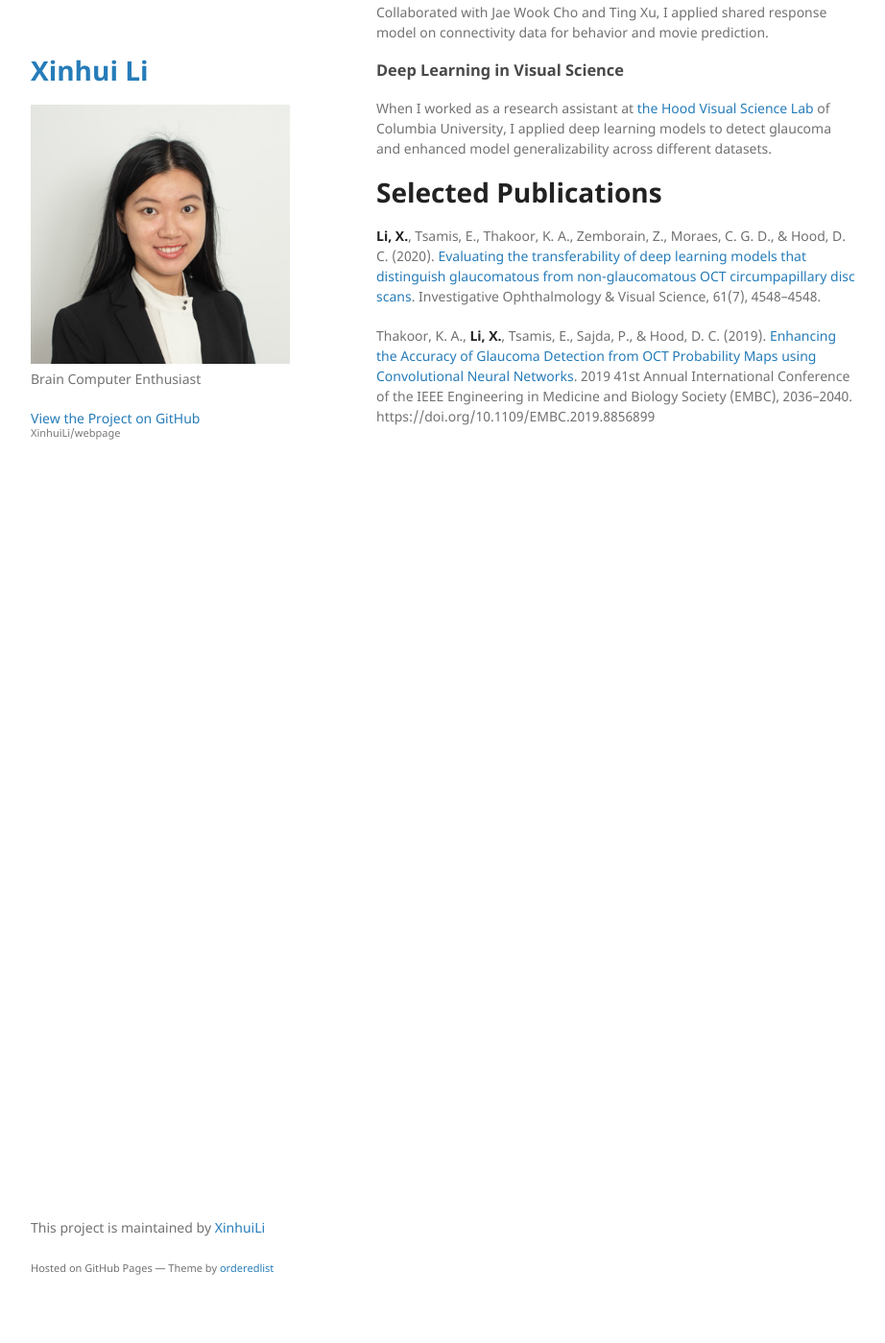
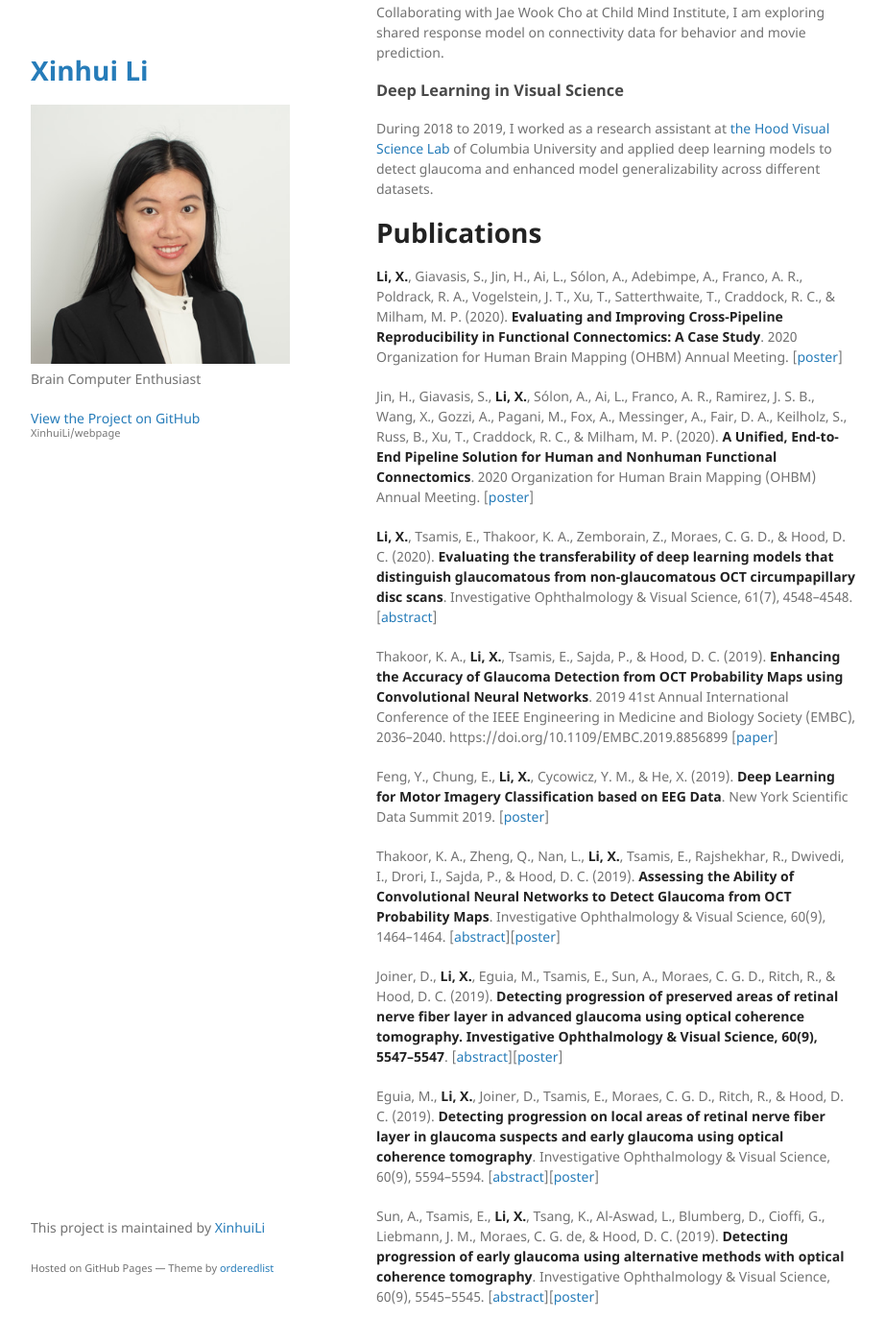
Before and after one commit to XinhuiLi/webpage, a Jekyll site: the page built from index.md, in a window 1280 px wide and 1400 px high, scrolled down 603 px. Shown: the whole window at 96% size, without its empty margins (178-1100 px from the left). Built offline with Jekyll 4.4.1, drawn with Linux system fonts in a browser that asks for light colours; some of the changed text lies outside the part shown.

Commit message:
add full publications

```diff
--- a/index.md
+++ b/index.md
@@ -19,18 +19,32 @@ As part of C-PAC development, we evaluated preprocessing methods across differen
 
 ### Monkey Tissue Segmention using U-Net
 
-Supervised by Ting Xu, I developed a deep learning model U-Net to segment tissues with macaque fMRI data.
+Supervised by Ting Xu at Child Mind Institute, I applied a deep learning model U-Net to segment tissues with macaque fMRI data.
 
 ### Connectivity-based Shared Response Model
 
-Collaborated with Jae Wook Cho and Ting Xu, I applied shared response model on connectivity data for behavior and movie prediction.
+Collaborating with Jae Wook Cho at Child Mind Institute, I am exploring shared response model on connectivity data for behavior and movie prediction.
 
 ### Deep Learning in Visual Science
 
-When I worked as a research assistant at [the Hood Visual Science Lab](https://hoodvisualscience.psychology.columbia.edu/) of Columbia University, I applied deep learning models to detect glaucoma and enhanced model generalizability across different datasets.
+During 2018 to 2019, I worked as a research assistant at [the Hood Visual Science Lab](https://hoodvisualscience.psychology.columbia.edu/) of Columbia University and applied deep learning models to detect glaucoma and enhanced model generalizability across different datasets.
 
-# Selected Publications
+# Publications
 
-**Li, X.**, Tsamis, E., Thakoor, K. A., Zemborain, Z., Moraes, C. G. D., & Hood, D. C. (2020). [Evaluating the transferability of deep learning models that distinguish glaucomatous from non-glaucomatous OCT circumpapillary disc scans](https://iovs.arvojournals.org/article.aspx?articleid=2769404). Investigative Ophthalmology & Visual Science, 61(7), 4548–4548.
+**Li, X.**, Giavasis, S., Jin, H., Ai, L., Sólon, A., Adebimpe, A., Franco, A. R., Poldrack, R. A., Vogelstein, J. T., Xu, T., Satterthwaite, T., Craddock, R. C., & Milham, M. P. (2020). **Evaluating and Improving Cross-Pipeline Reproducibility in Functional Connectomics: A Case Study**. 2020 Organization for Human Brain Mapping (OHBM) Annual Meeting. [[poster](/assets/poster/OHBM20_XL.pdf)]
 
-Thakoor, K. A., **Li, X.**, Tsamis, E., Sajda, P., & Hood, D. C. (2019). [Enhancing the Accuracy of Glaucoma Detection from OCT Probability Maps using Convolutional Neural Networks](https://doi.org/10.1109/EMBC.2019.8856899). 2019 41st Annual International Conference of the IEEE Engineering in Medicine and Biology Society (EMBC), 2036–2040. https://doi.org/10.1109/EMBC.2019.8856899
+Jin, H., Giavasis, S., **Li, X.**, Sólon, A., Ai, L., Franco, A. R., Ramirez, J. S. B., Wang, X., Gozzi, A., Pagani, M., Fox, A., Messinger, A., Fair, D. A., Keilholz, S., Russ, B., Xu, T., Craddock, R. C., & Milham, M. P. (2020). **A Unified, End-to-End Pipeline Solution for Human and Nonhuman Functional Connectomics**. 2020 Organization for Human Brain Mapping (OHBM) Annual Meeting. [[poster](/assets/poster/OHBM20_HJ.pdf)]
+
+**Li, X.**, Tsamis, E., Thakoor, K. A., Zemborain, Z., Moraes, C. G. D., & Hood, D. C. (2020). **Evaluating the transferability of deep learning models that distinguish glaucomatous from non-glaucomatous OCT circumpapillary disc scans**. Investigative Ophthalmology & Visual Science, 61(7), 4548–4548. [[abstract](https://iovs.arvojournals.org/article.aspx?articleid=2769404)]
+
+Thakoor, K. A., **Li, X.**, Tsamis, E., Sajda, P., & Hood, D. C. (2019). **Enhancing the Accuracy of Glaucoma Detection from OCT Probability Maps using Convolutional Neural Networks**. 2019 41st Annual International Conference of the IEEE Engineering in Medicine and Biology Society (EMBC), 2036–2040. https://doi.org/10.1109/EMBC.2019.8856899 [[paper](https://doi.org/10.1109/EMBC.2019.8856899)]
+
+Feng, Y., Chung, E., **Li, X.**, Cycowicz, Y. M., & He, X. (2019). **Deep Learning for Motor Imagery Classification based on EEG Data**. New York Scientific Data Summit 2019. [[poster](/assets/poster/OHBM20_YF.pdf)]
+
+Thakoor, K. A., Zheng, Q., Nan, L., **Li, X.**, Tsamis, E., Rajshekhar, R., Dwivedi, I., Drori, I., Sajda, P., & Hood, D. C. (2019). **Assessing the Ability of Convolutional Neural Networks to Detect Glaucoma from OCT Probability Maps**. Investigative Ophthalmology & Visual Science, 60(9), 1464–1464. [[abstract](http://iovs.arvojournals.org/article.aspx?articleid=2741905)][[poster](/assets/poster/ARVO19_KT.pdf)]
+
+Joiner, D., **Li, X.**, Eguia, M., Tsamis, E., Sun, A., Moraes, C. G. D., Ritch, R., & Hood, D. C. (2019). **Detecting progression of preserved areas of retinal nerve fiber layer in advanced glaucoma using optical coherence tomography. Investigative Ophthalmology & Visual Science, 60(9), 5547–5547**. [[abstract](http://iovs.arvojournals.org/article.aspx?articleid=2746331)][[poster](/assets/poster/ARVO19_DJ.pdf)]
+
+Eguia, M., **Li, X.**, Joiner, D., Tsamis, E., Moraes, C. G. D., Ritch, R., & Hood, D. C. (2019). **Detecting progression on local areas of retinal nerve fiber layer in glaucoma suspects and early glaucoma using optical coherence tomography**. Investigative Ophthalmology & Visual Science, 60(9), 5594–5594. [[abstract](http://iovs.arvojournals.org/article.aspx?articleid=2747020)][[poster](/assets/poster/ARVO19_ME.pdf)]
+
+Sun, A., Tsamis, E., **Li, X.**, Tsang, K., Al-Aswad, L., Blumberg, D., Cioffi, G., Liebmann, J. M., Moraes, C. G. de, & Hood, D. C. (2019). **Detecting progression of early glaucoma using alternative methods with optical coherence tomography**. Investigative Ophthalmology & Visual Science, 60(9), 5545–5545. [[abstract](http://iovs.arvojournals.org/article.aspx?articleid=2746329)][[poster](/assets/poster/ARVO19_AS.pdf)]
```
Also changed, not shown: README.md, 7 other files.
